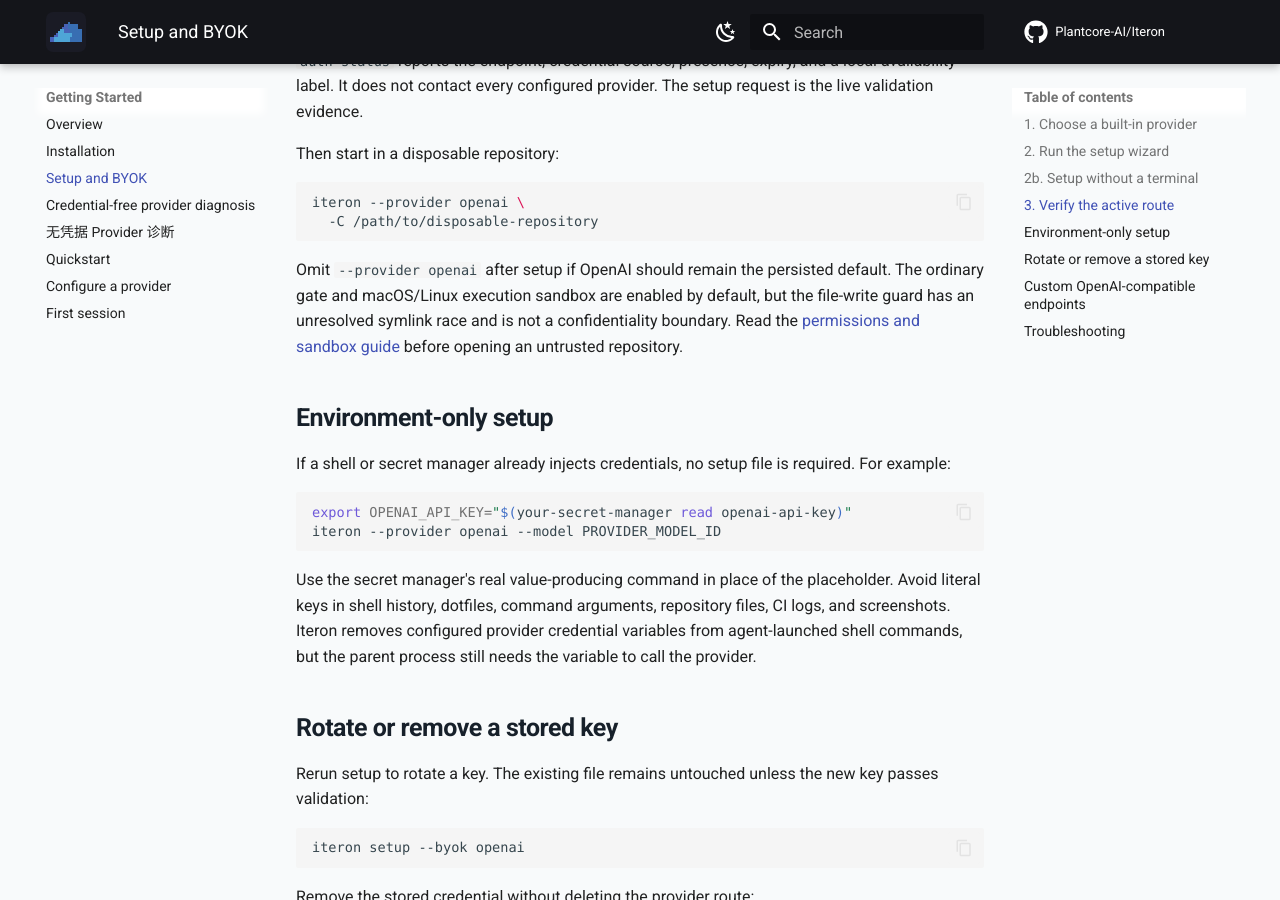
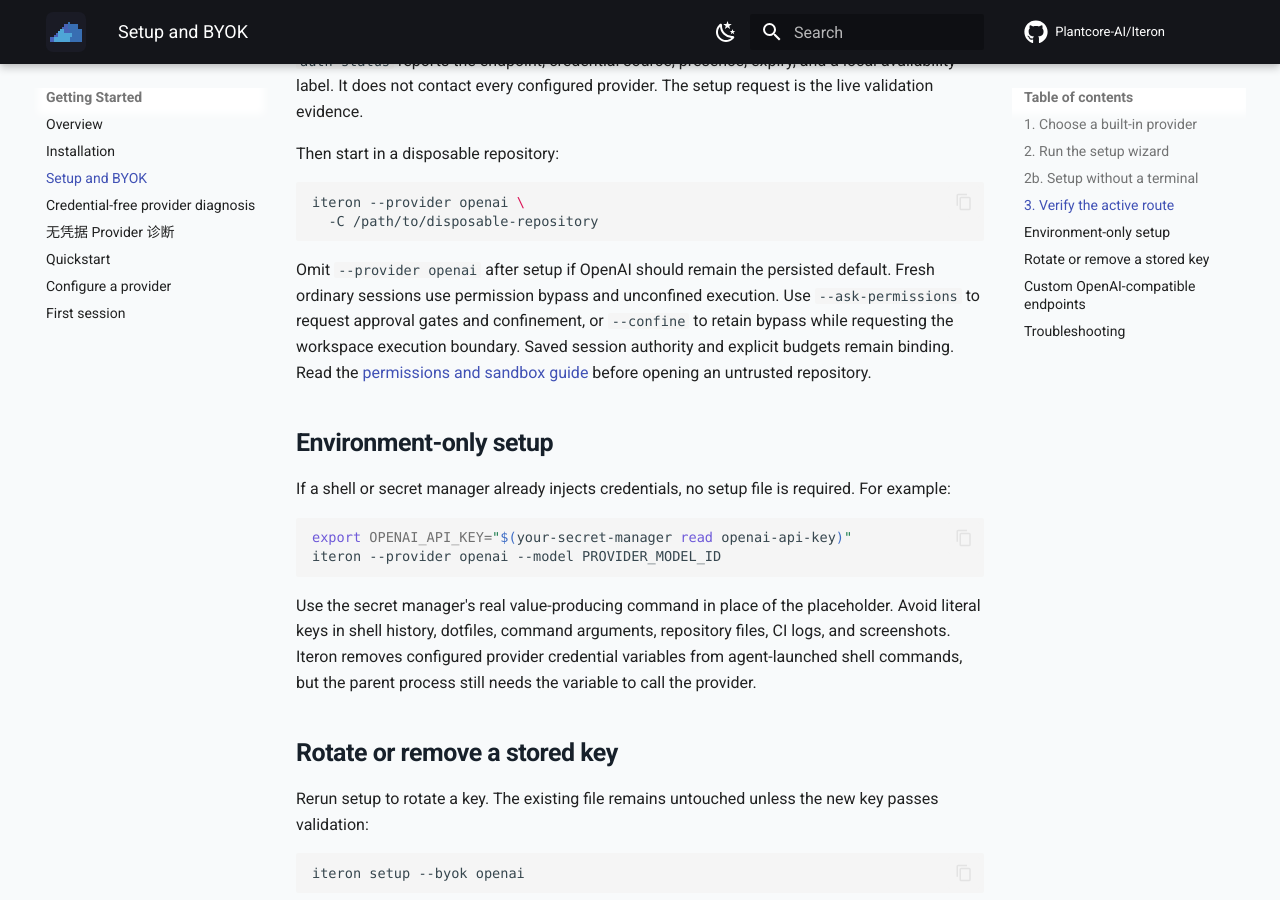
Before and after one commit to Plantcore-AI/Iteron, an MkDocs documentation site: the page built from docs/getting-started/setup-and-byok.md, in a window 1280 px wide and 900 px high, scrolled down 2523 px. Built offline with MkDocs 1.6.1 and Material for MkDocs 9.7.7, drawn with Linux system fonts in a browser that asks for light colours; comment, search, counter and statistics services are not loaded.

Commit message:
Align setup instructions with actual fresh session permission posture

````diff
--- a/docs/getting-started/setup-and-byok.md
+++ b/docs/getting-started/setup-and-byok.md
@@ -113,9 +113,10 @@
 ```
 
 Omit `--provider openai` after setup if OpenAI should remain the persisted
-default. The ordinary gate and macOS/Linux execution sandbox are enabled by
-default, but the file-write guard has an unresolved symlink race and is not a
-confidentiality boundary. Read the
+default. Fresh ordinary sessions use permission bypass and unconfined execution.
+Use `--ask-permissions` to request approval gates and confinement, or `--confine`
+to retain bypass while requesting the workspace execution boundary. Saved
+session authority and explicit budgets remain binding. Read the
 [permissions and sandbox guide](../using/permissions-and-sandbox.md) before
 opening an untrusted repository.
 
````
